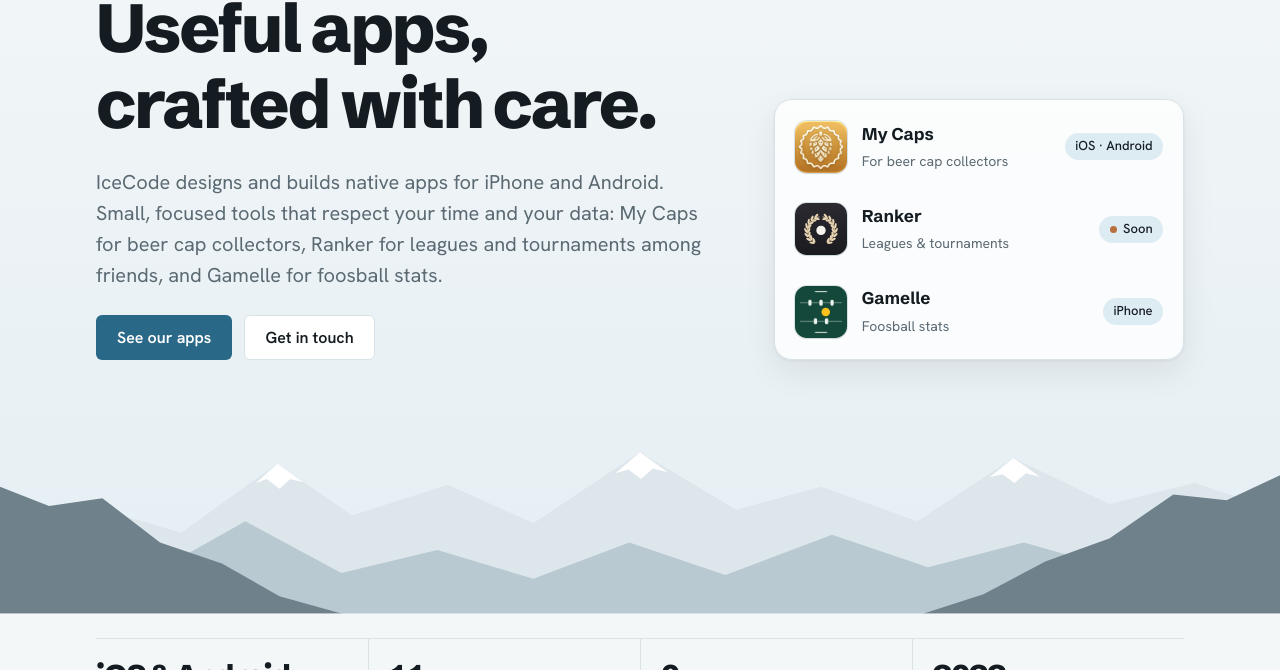
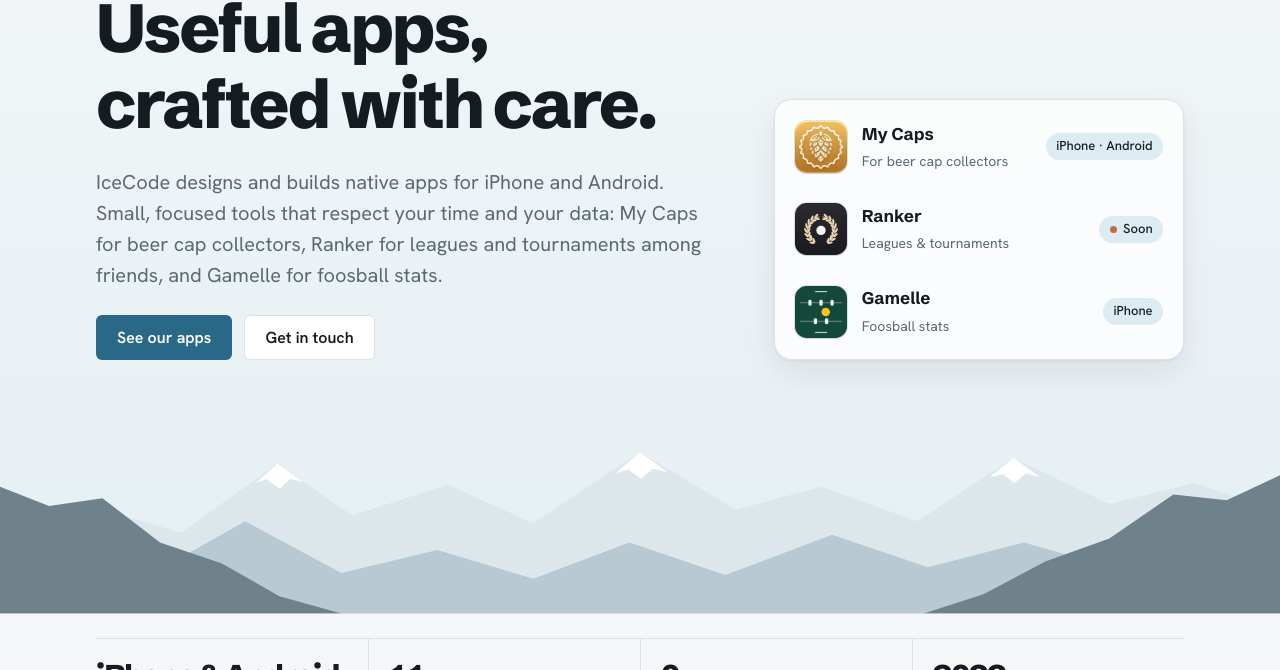
Before and after one commit to ThomasFromont/thomasfromont.github.io, a Jekyll site: the page built from index.html, in a window 1280 px wide and 900 px high. Shown: the part 230-900 px from the top of the window. Built offline with Jekyll 4.4.1, drawn with Linux system fonts in a browser that asks for light colours.

Commit message:
Say iPhone, not iOS: My Caps and Gamelle are both iPhone-only
Claude-Session: https://claude.ai/code/session_01JzCGeade8wBZqu8rgwkBfJ

```diff
--- a/design-system/index.html
+++ b/design-system/index.html
@@ -74,7 +74,7 @@ noindex: true
       <div class="ds-row">
         <a class="btn btn-primary" href="#ds-components">Primary action</a>
         <a class="btn btn-ghost" href="#ds-components">Secondary action</a>
-        <span class="pill">iOS · Android</span>
+        <span class="pill">iPhone · Android</span>
         <span class="pill pill-dot">Coming soon</span>
         <a class="text-link" href="#ds-components">Text link</a>
       </div>
--- a/fr/index.html
+++ b/fr/index.html
@@ -28,7 +28,7 @@ body_class: home
       <a href="/fr/my-caps/">
         <img class="app-icon" src="/assets/img/my-caps/icon.webp" alt="" width="52" height="52">
         <div><strong>My Caps</strong><span>Pour les collectionneurs de capsules</span></div>
-        <span class="pill">iOS · Android</span>
+        <span class="pill">iPhone · Android</span>
       </a>
       <a href="/fr/ranker/">
         <img class="app-icon" src="/ranker/icon.svg" alt="" width="52" height="52">
@@ -47,7 +47,7 @@ body_class: home
 
 <div class="wrap">
   <div class="facts">
-    <div><strong>iOS &amp; Android</strong><span>Natif sur les deux plateformes</span></div>
+    <div><strong>iPhone &amp; Android</strong><span>Natif sur les deux plateformes</span></div>
     <div><strong>11</strong><span>Langues dans My Caps et Ranker</span></div>
     <div><strong>0</strong><span>Compte à créer</span></div>
     <div><strong>2022</strong><span>Fondé à Paris</span></div>
--- a/fr/ranker/index.html
+++ b/fr/ranker/index.html
@@ -3,7 +3,7 @@ layout: default
 og_image: ranker
 lang: fr
 title: Ranker — Ligues et tournois entre amis
-description: Ranker tient un classement façon Elo ou organise un tournoi entre amis, en club ou entre collègues. Sans compte. App native iOS et Android éditée par IceCode.
+description: Ranker tient un classement façon Elo ou organise un tournoi entre amis, en club ou entre collègues. Sans compte. App native iPhone et Android éditée par IceCode.
 alternate_lang: en
 alternate_url: /ranker/
 body_class: app-ranker
--- a/index.html
+++ b/index.html
@@ -27,7 +27,7 @@ body_class: home
       <a href="/my-caps/">
         <img class="app-icon" src="/assets/img/my-caps/icon.webp" alt="" width="52" height="52">
         <div><strong>My Caps</strong><span>For beer cap collectors</span></div>
-        <span class="pill">iOS · Android</span>
+        <span class="pill">iPhone · Android</span>
       </a>
       <a href="/ranker/">
         <img class="app-icon" src="/ranker/icon.svg" alt="" width="52" height="52">
@@ -46,7 +46,7 @@ body_class: home
 
 <div class="wrap">
   <div class="facts">
-    <div><strong>iOS &amp; Android</strong><span>Native on both platforms</span></div>
+    <div><strong>iPhone &amp; Android</strong><span>Native on both platforms</span></div>
     <div><strong>11</strong><span>Languages in My Caps and Ranker</span></div>
     <div><strong>0</strong><span>Accounts to create</span></div>
     <div><strong>2022</strong><span>Founded in Paris</span></div>
--- a/ranker/index.html
+++ b/ranker/index.html
@@ -4,7 +4,7 @@ layout: default
 og_image: ranker
 lang: en
 title: Ranker — Leagues and tournaments for the people you play with
-description: Ranker keeps an Elo-style ranking or runs a tournament bracket for friends, a club or colleagues. No account needed. Native iOS and Android app by IceCode.
+description: Ranker keeps an Elo-style ranking or runs a tournament bracket for friends, a club or colleagues. No account needed. Native iPhone and Android app by IceCode.
 alternate_lang: fr
 alternate_url: /fr/ranker/
 body_class: app-ranker
```
